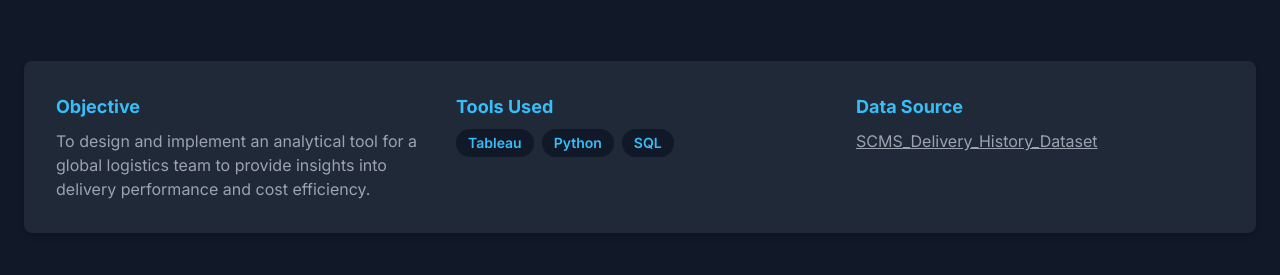
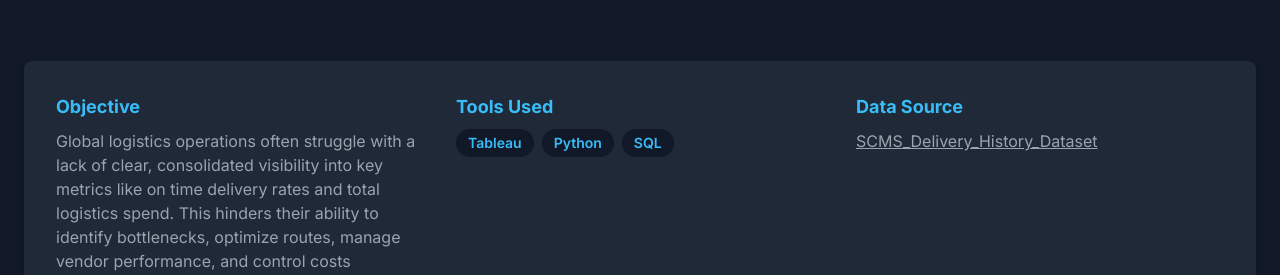
Before and after one commit to michaelcampbell215/michaelcampbell215.github.io, a plain HTML site: page supply-chain-project.html in a window 1280 px wide. Shown: the part 323-598 px from the top of the page. Drawn offline with nearby package versions, Linux system fonts and the light colour scheme.

Commit message:
Update project objective in supply-chain-project.html

```diff
--- a/supply-chain-project.html
+++ b/supply-chain-project.html
@@ -50,7 +50,7 @@
             <div class="grid md:grid-cols-3 gap-8">
                 <div>
                     <h3 class="font-bold text-primary text-lg mb-2">Objective</h3>
-                    <p class="text-gray-400">To design and implement an analytical tool for a global logistics team to provide insights into delivery performance and cost efficiency.</p>
+                    <p class="text-gray-400"> Global logistics operations often struggle with a lack of clear, consolidated visibility into key metrics like on time delivery rates and total logistics spend. This hinders their ability to identify bottlenecks, optimize routes, manage vendor performance, and control costs effectively. This project addresses this challenge by providing a unified, interactive reporting platform.</p>
                 </div>
                 <div>
                     <h3 class="font-bold text-primary text-lg mb-2">Tools Used</h3>
```
